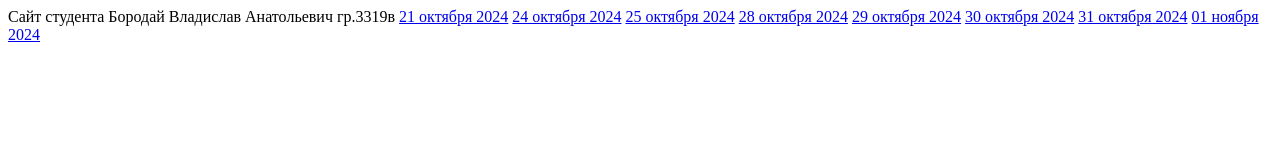
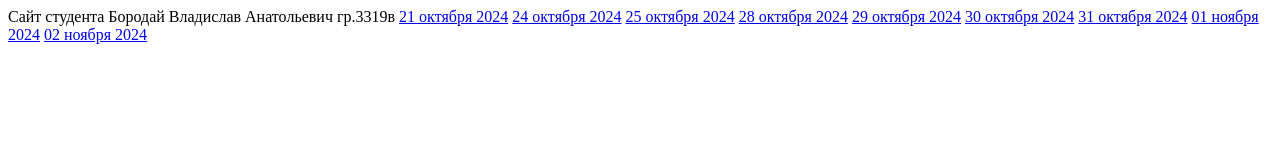
Before and after one commit to m1obke/m1obke.github.io, a plain HTML site: page index.html in a window 1280 px wide. Drawn offline with Linux system fonts and the light colour scheme.

Commit message:
Update index.html

```diff
--- a/index.html
+++ b/index.html
@@ -16,5 +16,6 @@
     <a href="30act24.html"> 30 октября 2024</a>
     <a href="31oct24.html"> 31 октября 2024</a>
     <a href="01nov24.html"> 01 ноября 2024</a>
+    <a href="02nov24.html"> 02 ноября 2024</a>
 </body>
 </html>
```
